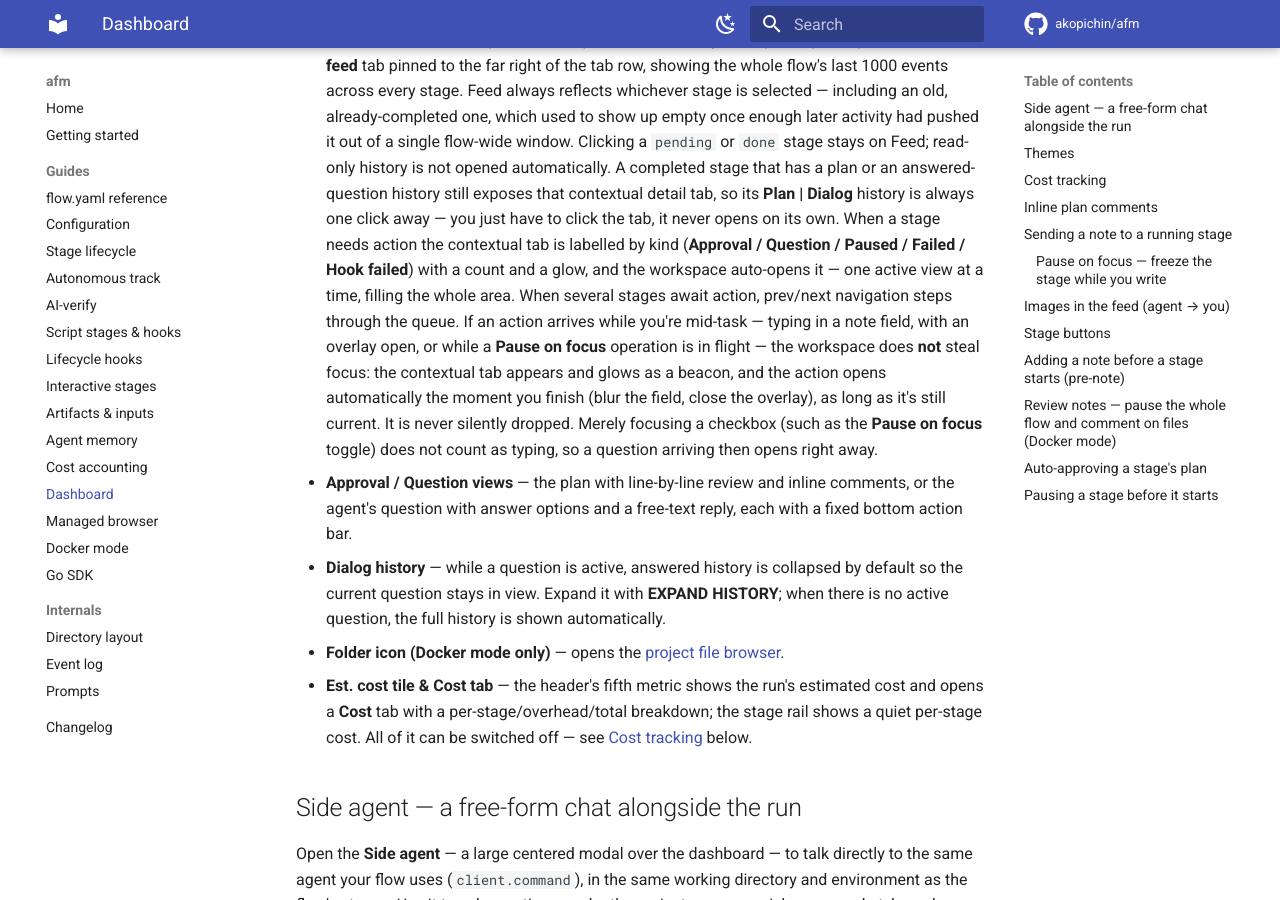
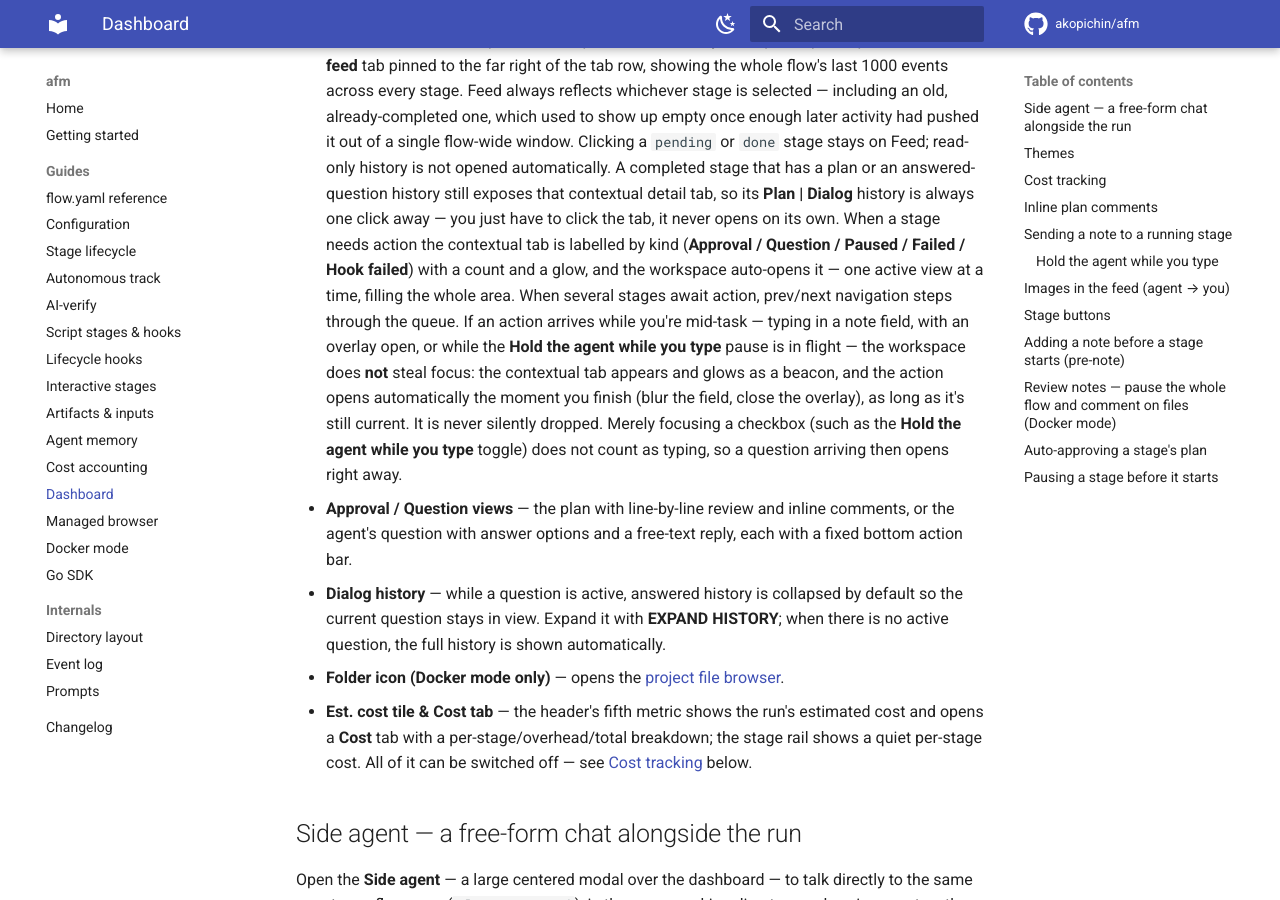
Before and after one commit to akopichin/afm, an MkDocs documentation site: the page built from docs/dashboard.md, in a window 1280 px wide and 900 px high, scrolled down 602 px. Built offline with MkDocs 1.6.1 and Material for MkDocs 9.7.7, drawn with Linux system fonts in a browser that asks for light colours; comment, search, counter and statistics services are not loaded; some of the changed text lies outside the part shown.

Commit message:
docs(dashboard): обновить описание тумблера паузы в композере
Документация и changelog приведены в соответствие с реализованным
единым правым тумблером «Hold the agent while you type» в композере
заметок.

```diff
--- a/docs/dashboard.md
+++ b/docs/dashboard.md
@@ -36,12 +36,12 @@ right (there is no three-column layout or bottom progress bar).
   active view at a time, filling the whole area. When several stages await
   action, prev/next navigation steps through the queue. If an action arrives
   while you're mid-task — typing in a note field, with an overlay open, or while
-  a **Pause on focus** operation is in flight — the workspace does **not** steal
-  focus: the contextual tab appears and glows as a beacon, and the action opens
+  the **Hold the agent while you type** pause is in flight — the workspace does
+  **not** steal focus: the contextual tab appears and glows as a beacon, and the action opens
   automatically the moment you finish (blur the field, close the overlay), as long
   as it's still current. It is never silently dropped. Merely focusing a checkbox
-  (such as the **Pause on focus** toggle) does not count as typing, so a question
-  arriving then opens right away.
+  (such as the **Hold the agent while you type** toggle) does not count as typing,
+  so a question arriving then opens right away.
 - **Approval / Question views** — the plan with line-by-line review and inline
   comments, or the agent's question with answer options and a free-text reply, each
   with a fixed bottom action bar.
@@ -187,10 +187,11 @@ bottom of its **Feed** — the same input you'd expect in a chat app:
 4. Your note appears in the Feed as a right-side bubble carrying its text, alongside
    the agent's own messages (it is not clickable — it's a record of what you sent).
 
-### Pause on focus — freeze the stage while you write
+### Hold the agent while you type
 
 A running agent can finish (or move on) before you're done typing a note. The
-composer has a **Pause on focus** toggle (top-right of the note input) for this:
+composer has a **Hold the agent while you type** toggle above the note input,
+aligned to the right, for this:
 
 - With it **on**, clicking into the note field pauses the running stage — the agent
   is put on hold and a banner shows *"Stage paused — it'll resume when you send."*
```
Also changed, not shown: CHANGELOG.md (+8 -0 lines).
